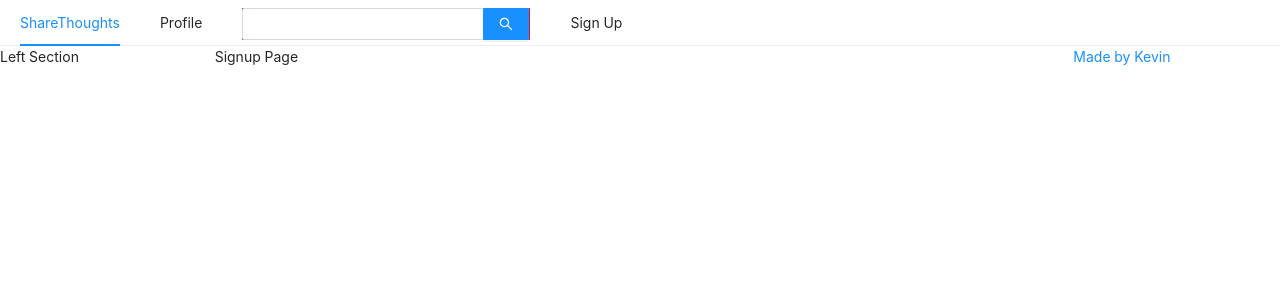
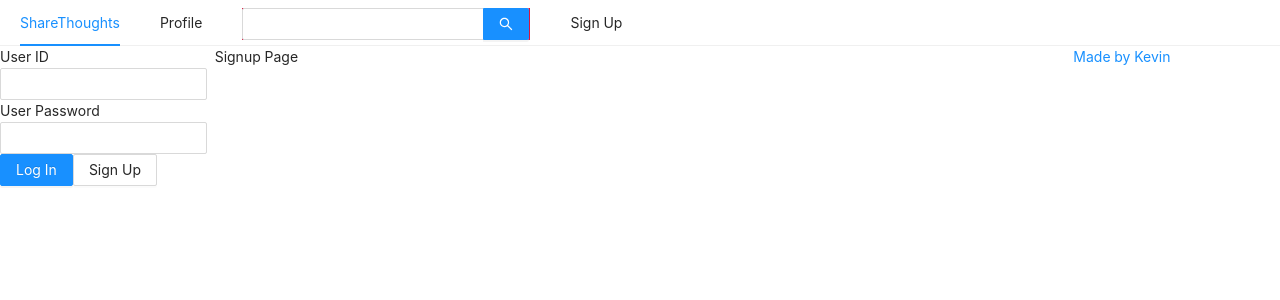
Before and after one commit to Jaehan-Kevin-Kim/ShareThoughts, a Next.js app in the folder front/: page /signup in a window 1280 px wide. Shown: the top 300 px of the page. Built offline with nearby package versions, Linux system fonts and the light colour scheme.

Commit message:
Created LoginForm, UserProfile.js

```diff
--- a/front/components/AppLayout.js
+++ b/front/components/AppLayout.js
@@ -1,10 +1,13 @@
-import React from "react";
+import React, { useState } from "react";
 import PropTypes from "prop-types";
 import Link from "next/link";
 import { Input, Menu, Row, Col } from "antd";
 import "antd/dist/antd.css";
+import UserProfile from "./UserProfile";
+import LoginForm from "./LoginForm";
 
 const AppLayout = (props) => {
+  const [isLoggedIn, setIsLoggedIn] = useState(false);
   return (
     <div>
       <div>
@@ -33,7 +36,7 @@
         </Menu>
         <Row gutter={8}>
           <Col xs={24} md={6} lg={4}>
-            Left Section
+            {isLoggedIn ? <UserProfile /> : <LoginForm />}
           </Col>
           <Col xs={24} md={12} lg={16}>
             {props.children}
--- /dev/null
+++ b/front/components/LoginForm.js
@@ -0,0 +1,58 @@
+import { Form, Input, Button, Checkbox } from "antd";
+import Link from "next/link";
+import React, { useCallback, useState } from "react";
+
+const LoginForm = () => {
+  const [id, setId] = useState("");
+  const [password, setPassword] = useState("");
+  const [passwordCheck, setPasswordCheck] = useState("");
+  const onChangeId = useCallback(
+    (e) => {
+      setId(e.target.value);
+    },
+    [id]
+  );
+  const onChangePassword = useCallback(
+    (e) => {
+      setPassword(e.target.value);
+    },
+    [password]
+  );
+
+  return (
+    <Form theme="dark">
+      <div>
+        <label htmlFor="user-id">User ID</label>
+        <Form.Item style={{ margin: 0 }}>
+          <Input name="user-id" value={id} onChange={onChangeId} required />
+        </Form.Item>
+      </div>
+      <div>
+        <label htmlFor="user-password">User Password</label>
+        <Form.Item style={{ margin: 0 }}>
+          <Input
+            name="user-password"
+            type="password"
+            value={password}
+            onChange={onChangePassword}
+            required
+          />
+        </Form.Item>
+      </div>
+      <div>
+        <Button type="primary" htmlType="submit" loading={false}>
+          Log In
+        </Button>
+        <Link href="/signup">
+          <a>
+            <Button htmlType="submit" loading={false}>
+              Sign Up
+            </Button>
+          </a>
+        </Link>
+      </div>
+    </Form>
+  );
+};
+
+export default LoginForm;
--- /dev/null
+++ b/front/components/UserProfile.js
@@ -0,0 +1,7 @@
+import React from "react";
+
+const UserProfile = () => {
+  return <div></div>;
+};
+
+export default UserProfile;
```
